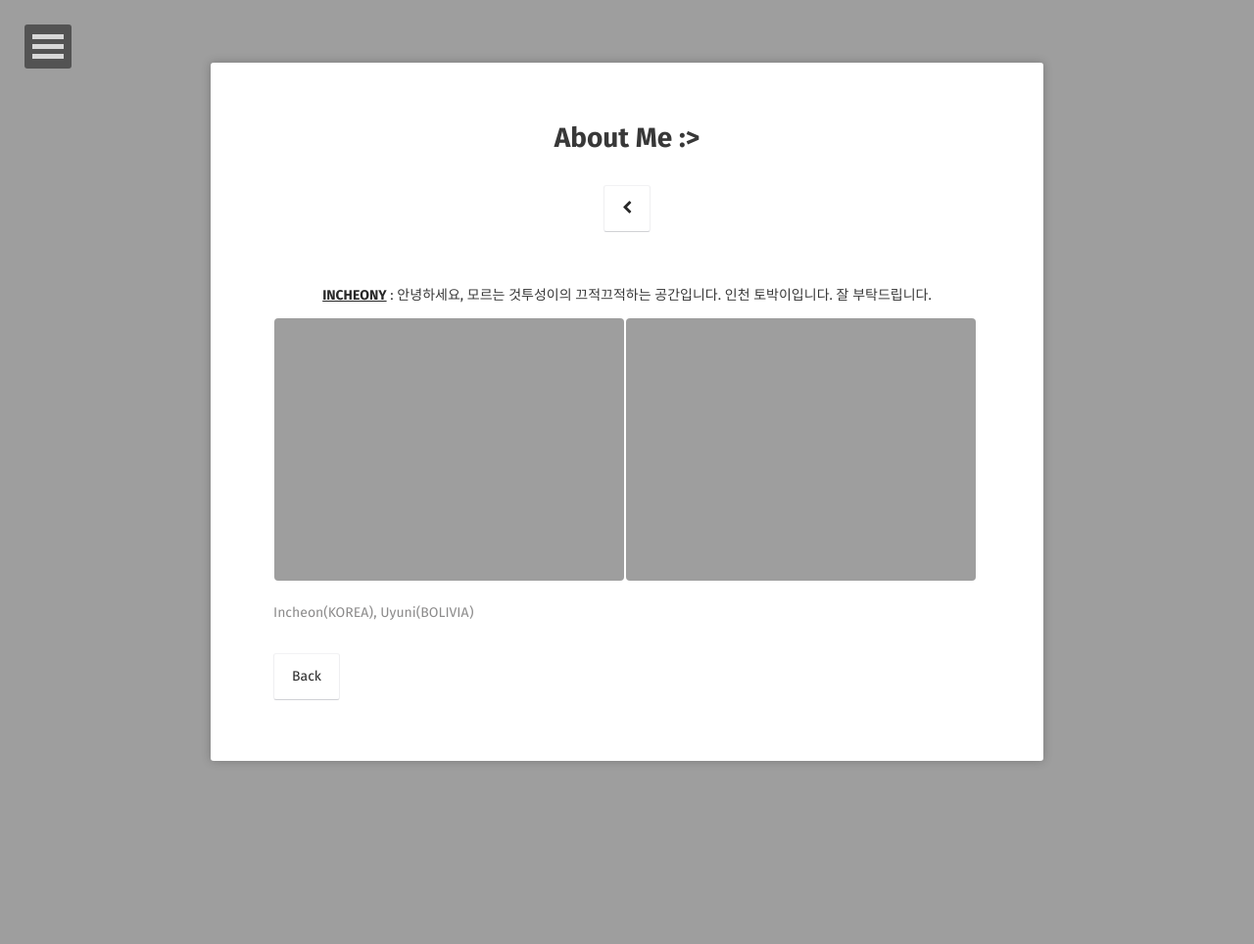
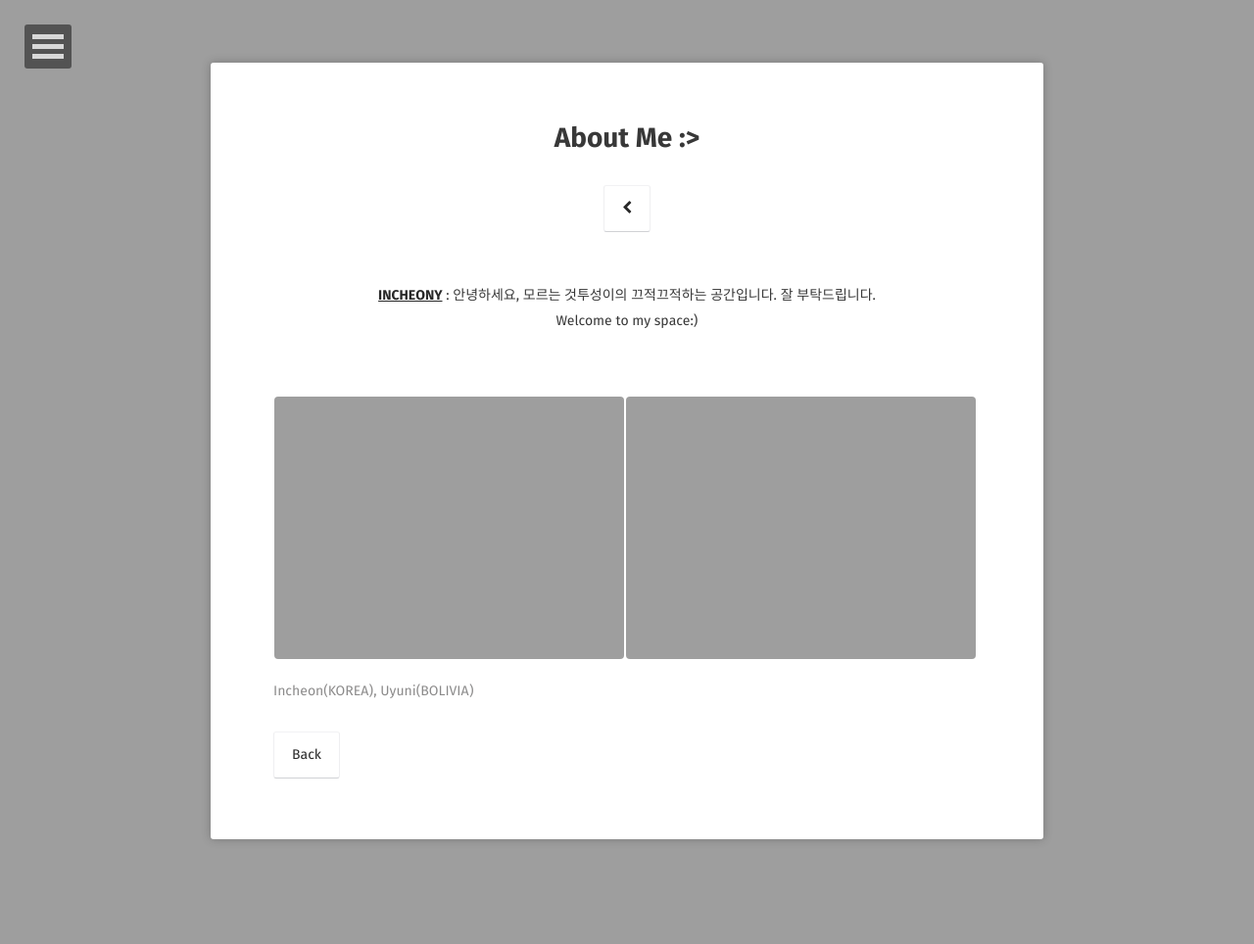
Before and after one commit to incheony/incheony.github.io, a Jekyll site: the page built from about/index.md, in a window 1280 px wide. Shown: the whole page at 98% size. Built offline with Jekyll 4.4.1, drawn with Linux system fonts in a browser that asks for light colours; some web fonts are replaced.

Commit message:
Update index.md

```diff
--- a/about/index.md
+++ b/about/index.md
@@ -5,7 +5,7 @@ date: 2018-11-17
 comments: false
 ---
 
-<center><a href="https://incheony.github.io/about/"><b>INCHEONY</b></a> : 안녕하세요, 모르는 것투성이의 끄적끄적하는 공간입니다. 인천 토박이입니다. 잘 부탁드립니다.<br></center>
+<center><a href="https://incheony.github.io/about/"><b>INCHEONY</b></a> : 안녕하세요, 모르는 것투성이의 끄적끄적하는 공간입니다. 잘 부탁드립니다.<br>Welcome to my space:)</center><br>
 
 
 {% capture images %}
```
